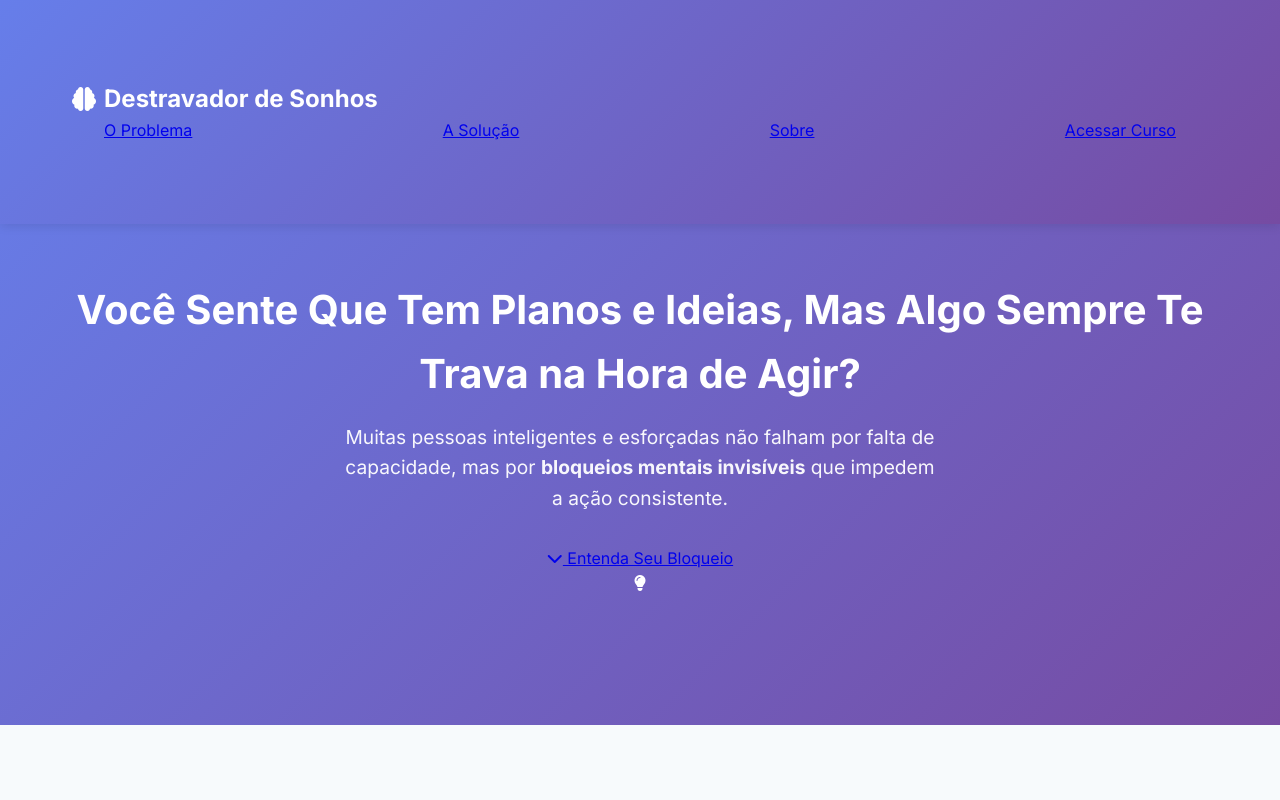
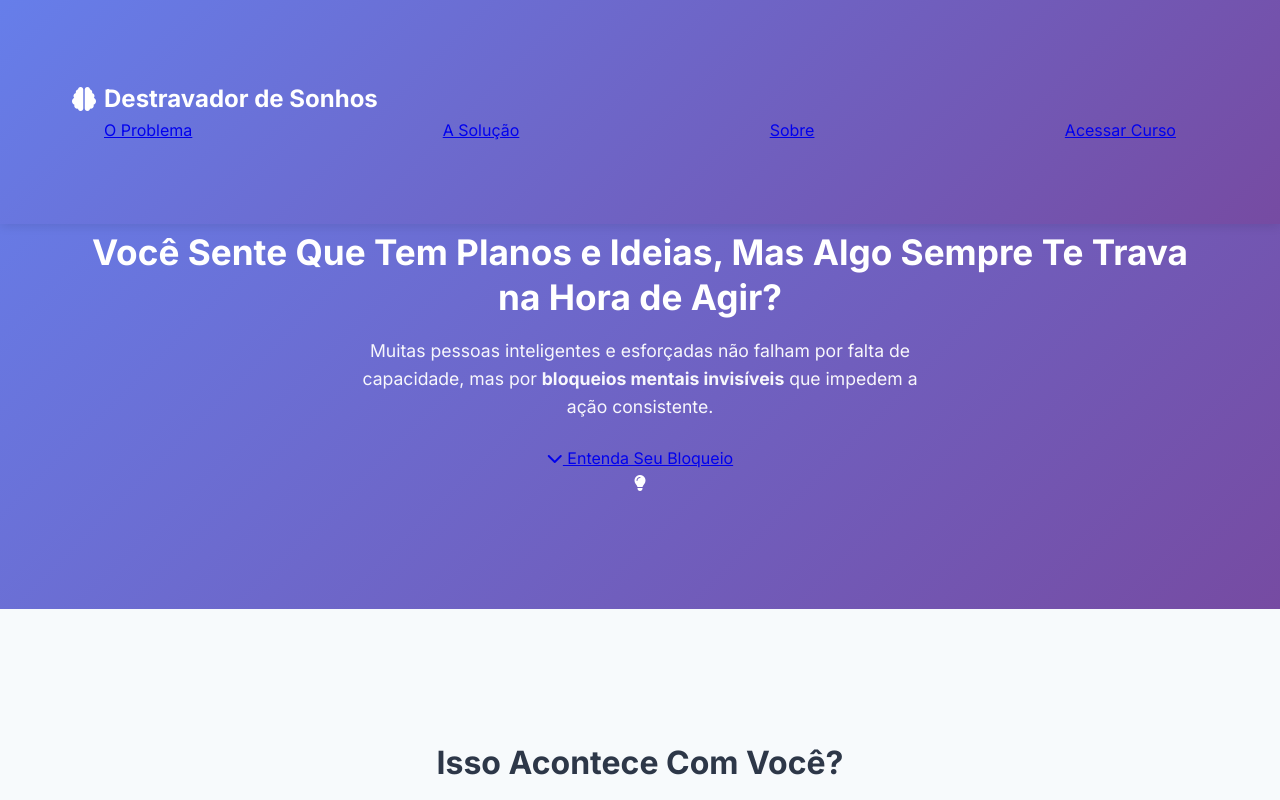
Before and after one commit to ronaldoten07-art/destravador-sonhos, a plain HTML site: page index.html in a window 1280 px wide. Shown: the top 800 px of the page. Drawn offline with Linux system fonts and the light colour scheme.

Commit message:
Update style.css

```diff
--- a/css/style.css
+++ b/css/style.css
@@ -95,21 +95,22 @@ nav {
 .hero {
     background: var(--primary-gradient);
     color: var(--white);
-    padding: 8rem 2rem 4rem;
+    padding: 5rem 2rem 3rem;
     text-align: center;
     margin-top: 60px;
 }
 
 .hero h1 {
-    font-size: 2.5rem;
+    font-size: 2.2rem;
     margin-bottom: 1rem;
+    line-height: 1.3;
     animation: fadeInUp 0.8s ease-out;
 }
 
 .hero p {
-    font-size: 1.2rem;
+    font-size: 1.1rem;
     max-width: 600px;
-    margin: 0 auto 2rem;
+    margin: 0 auto 1.5rem;
     opacity: 0.95;
     animation: fadeInUp 0.8s ease-out 0.2s backwards;
 }
```
